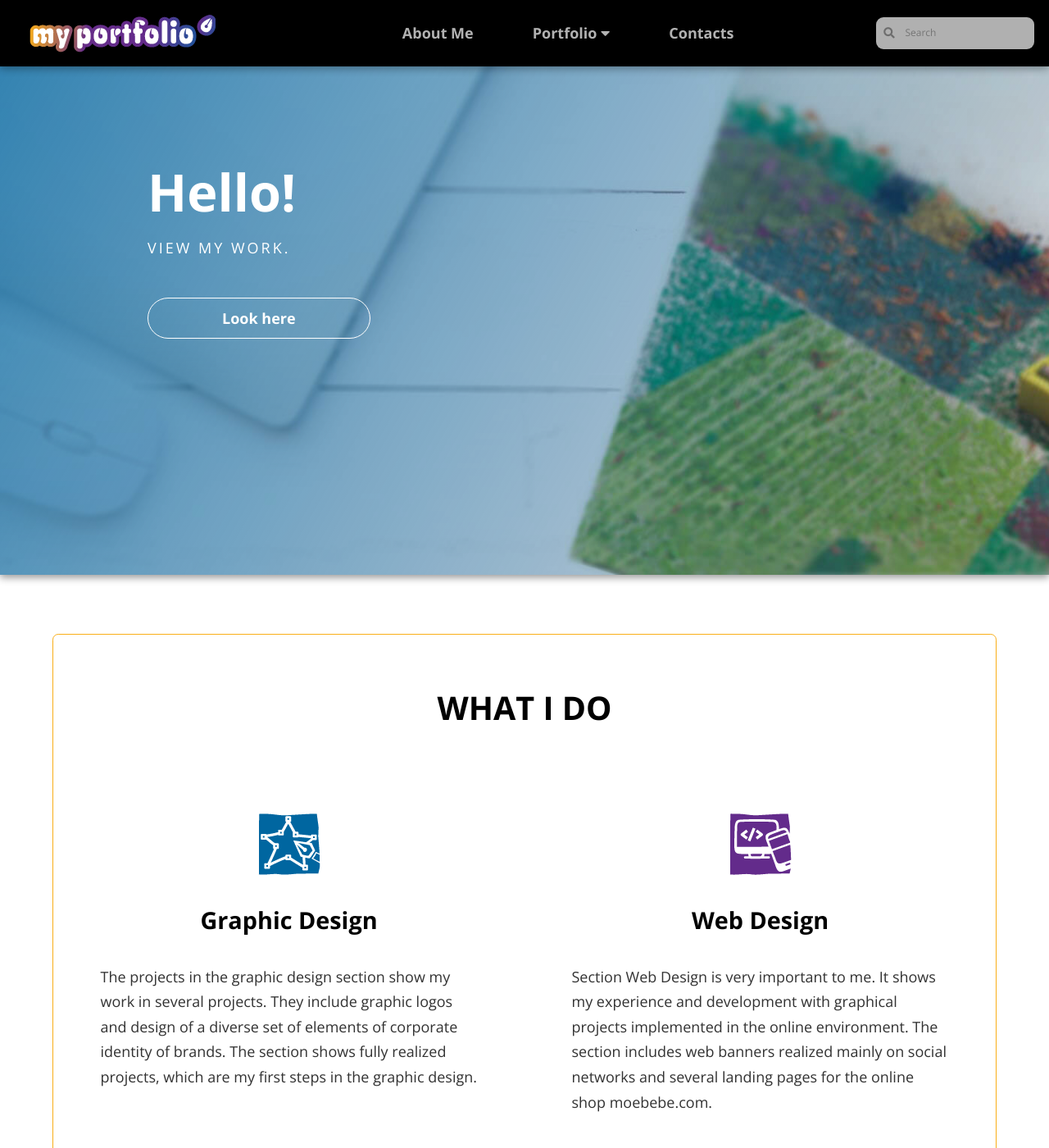
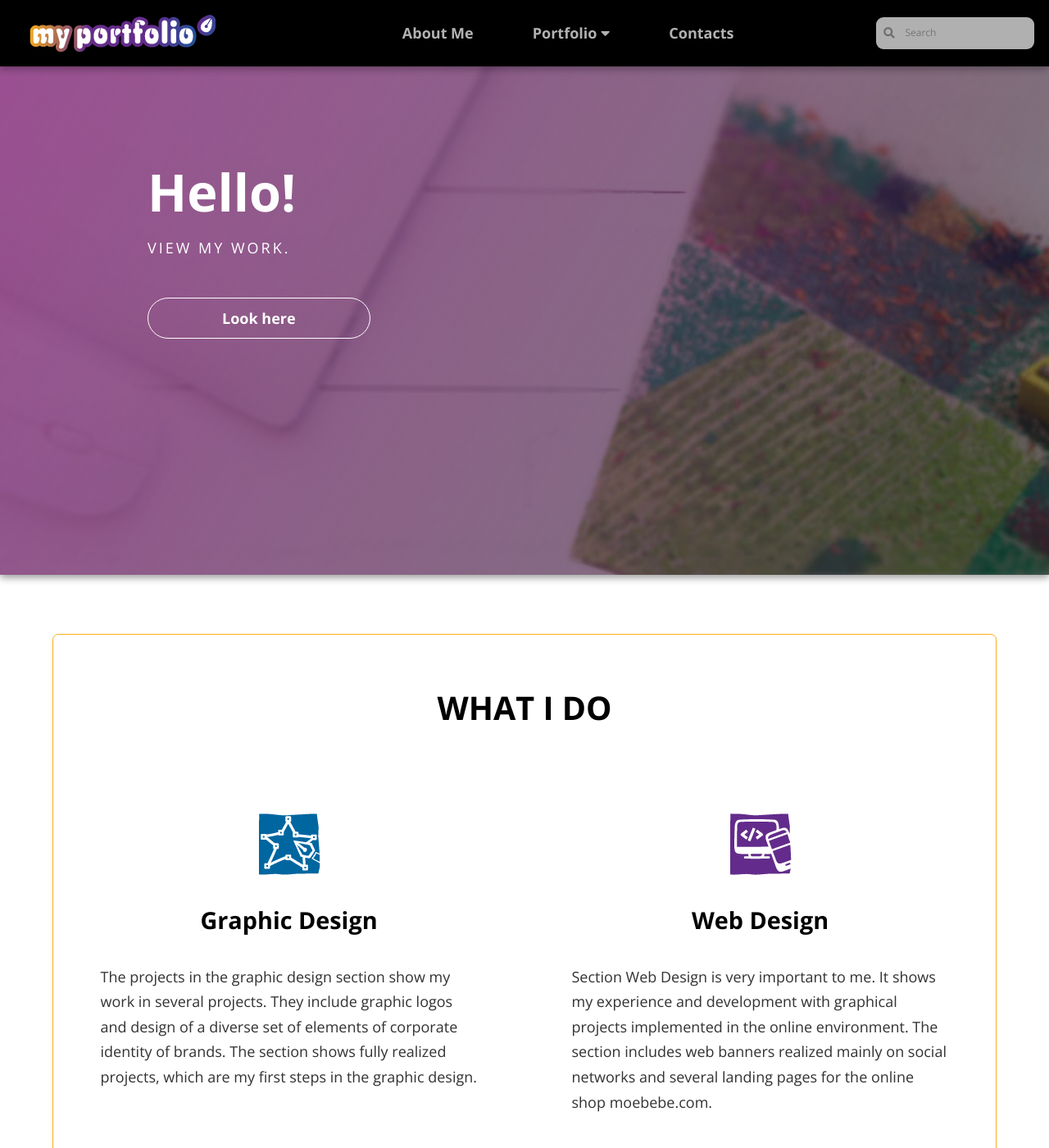
Before and after one commit to LiliyaMilanova/myportfolio, a Jekyll site: the page built from index.html, in a window 1280 px wide and 1400 px high. Shown: the whole window at 82% size. Built offline with Jekyll 4.4.1, drawn with Linux system fonts in a browser that asks for light colours; nearby versions of some CDN libraries.

Commit message:
Update styles.css

```diff
--- a/css/styles.css
+++ b/css/styles.css
@@ -19,7 +19,7 @@ body {
 .header {
     display: flex;
     flex-wrap: wrap;
-    background-image: linear-gradient(120deg, rgba(0, 102, 160, 0.8), rgba(0, 0, 0, 0.1)),
+    background-image: linear-gradient(120deg, rgba(146, 61, 136, 0.9), rgba(0, 0, 0, 0.5)),
     url(/myportfolio/images/header.jpg);
     background-size: cover;
     padding: 10rem 0 16rem 0;
```
